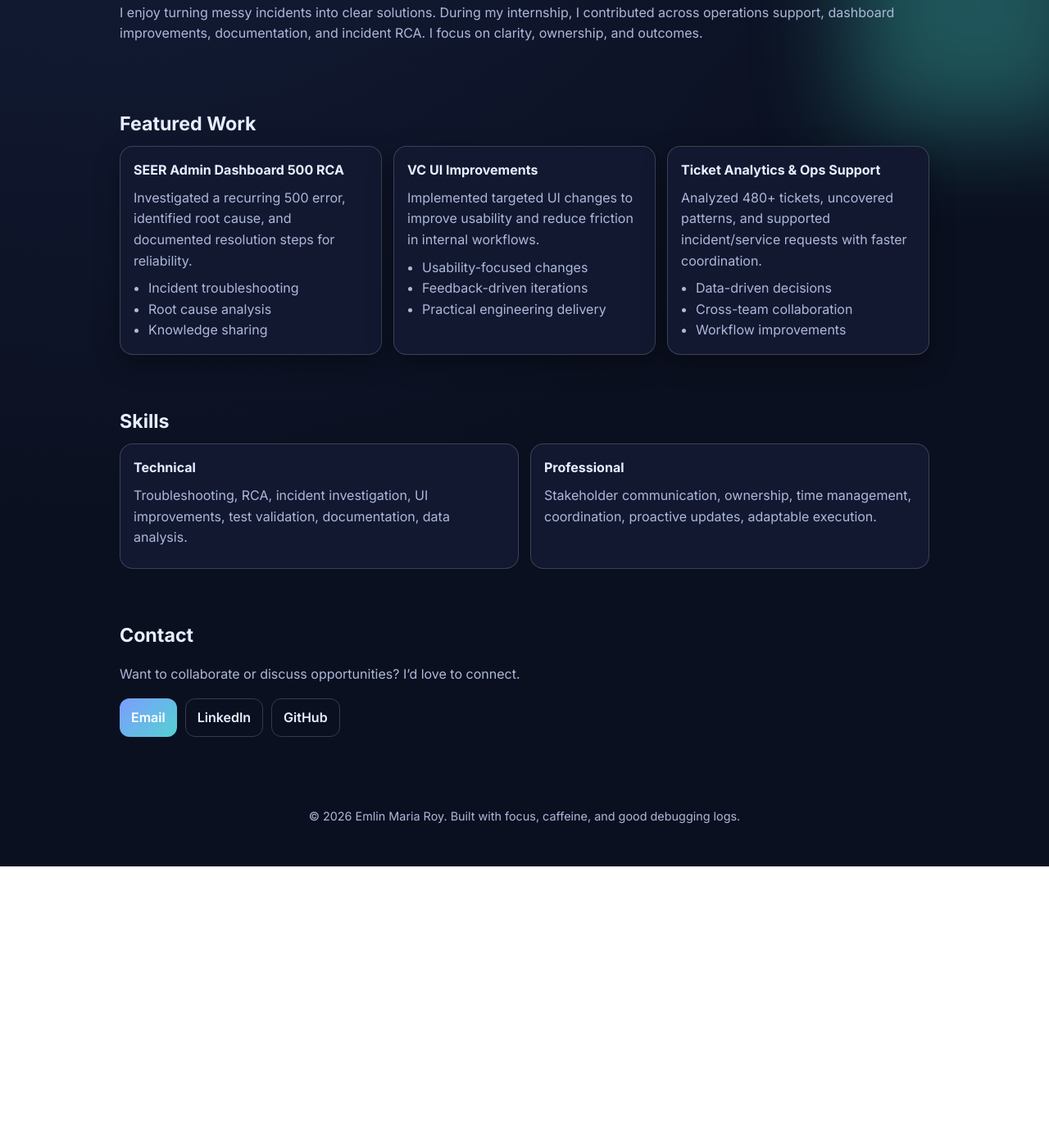
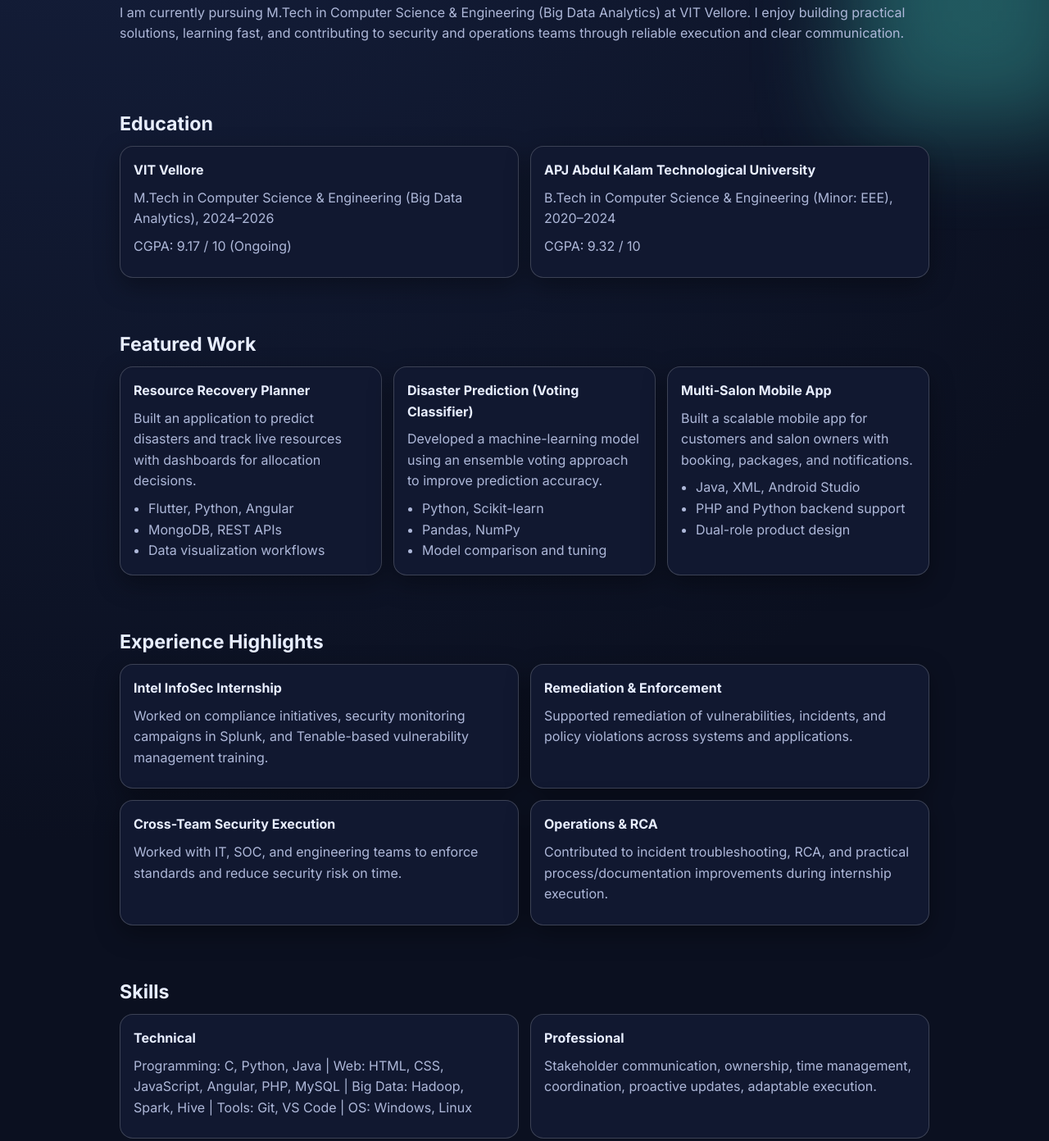
Before and after one commit to EmlinMariaRoy/portfolio, a plain HTML site: page index.html in a window 1280 px wide. Shown: the part 724-2116 px from the top of the page at 82% size. Before the commit the page ends 1781 px from the top, so only its background shows below. Drawn offline with Linux system fonts and the light colour scheme.

Commit message:
Update portfolio from resume and internship details

```diff
--- a/index.html
+++ b/index.html
@@ -18,7 +18,9 @@
     <div class="brand">EMR.</div>
     <nav>
       <a href="#about">About</a>
+      <a href="#education">Education</a>
       <a href="#projects">Projects</a>
+      <a href="#updates">Updates</a>
       <a href="#skills">Skills</a>
       <a href="#contact">Contact</a>
     </nav>
@@ -31,9 +33,9 @@
       <h1>Hi, I'm <span class="accent">Emlin Maria Roy</span></h1>
       <h2 id="typing">I solve problems, run RCA, and ship practical improvements.</h2>
       <p class="subtext">
-        Remediation and Enforcement Engineer Intern with hands-on experience in
-        troubleshooting production issues, performing root cause analysis, and
-        improving internal dashboards and workflows.
+        Self-motivated engineer with a strong interest in security, data-driven problem solving,
+        and practical software delivery. Currently working as an intern in Intel InfoSec on
+        remediation, compliance, and vulnerability management initiatives.
       </p>
       <div class="hero-actions">
         <a class="btn primary" href="#projects">View Work</a>
@@ -49,41 +51,79 @@
     <section id="about" class="section reveal">
       <h3>About Me</h3>
       <p>
-        I enjoy turning messy incidents into clear solutions. During my internship, I contributed
-        across operations support, dashboard improvements, documentation, and incident RCA.
-        I focus on clarity, ownership, and outcomes.
+        I am currently pursuing M.Tech in Computer Science & Engineering (Big Data Analytics)
+        at VIT Vellore. I enjoy building practical solutions, learning fast, and contributing to
+        security and operations teams through reliable execution and clear communication.
       </p>
+    </section>
+
+    <section id="education" class="section reveal">
+      <h3>Education</h3>
+      <div class="grid cards-2">
+        <article class="card glass">
+          <h4>VIT Vellore</h4>
+          <p>M.Tech in Computer Science & Engineering (Big Data Analytics), 2024–2026</p>
+          <p>CGPA: 9.17 / 10 (Ongoing)</p>
+        </article>
+        <article class="card glass">
+          <h4>APJ Abdul Kalam Technological University</h4>
+          <p>B.Tech in Computer Science & Engineering (Minor: EEE), 2020–2024</p>
+          <p>CGPA: 9.32 / 10</p>
+        </article>
+      </div>
     </section>
 
     <section id="projects" class="section reveal">
       <h3>Featured Work</h3>
       <div class="grid cards-3">
         <article class="card glass">
-          <h4>SEER Admin Dashboard 500 RCA</h4>
-          <p>Investigated a recurring 500 error, identified root cause, and documented resolution steps for reliability.</p>
+          <h4>Resource Recovery Planner</h4>
+          <p>Built an application to predict disasters and track live resources with dashboards for allocation decisions.</p>
           <ul>
-            <li>Incident troubleshooting</li>
-            <li>Root cause analysis</li>
-            <li>Knowledge sharing</li>
+            <li>Flutter, Python, Angular</li>
+            <li>MongoDB, REST APIs</li>
+            <li>Data visualization workflows</li>
           </ul>
         </article>
         <article class="card glass">
-          <h4>VC UI Improvements</h4>
-          <p>Implemented targeted UI changes to improve usability and reduce friction in internal workflows.</p>
+          <h4>Disaster Prediction (Voting Classifier)</h4>
+          <p>Developed a machine-learning model using an ensemble voting approach to improve prediction accuracy.</p>
           <ul>
-            <li>Usability-focused changes</li>
-            <li>Feedback-driven iterations</li>
-            <li>Practical engineering delivery</li>
+            <li>Python, Scikit-learn</li>
+            <li>Pandas, NumPy</li>
+            <li>Model comparison and tuning</li>
           </ul>
         </article>
         <article class="card glass">
-          <h4>Ticket Analytics & Ops Support</h4>
-          <p>Analyzed 480+ tickets, uncovered patterns, and supported incident/service requests with faster coordination.</p>
+          <h4>Multi-Salon Mobile App</h4>
+          <p>Built a scalable mobile app for customers and salon owners with booking, packages, and notifications.</p>
           <ul>
-            <li>Data-driven decisions</li>
-            <li>Cross-team collaboration</li>
-            <li>Workflow improvements</li>
+            <li>Java, XML, Android Studio</li>
+            <li>PHP and Python backend support</li>
+            <li>Dual-role product design</li>
           </ul>
+        </article>
+      </div>
+    </section>
+
+    <section id="updates" class="section reveal">
+      <h3>Experience Highlights</h3>
+      <div class="grid cards-2">
+        <article class="card glass">
+          <h4>Intel InfoSec Internship</h4>
+          <p>Worked on compliance initiatives, security monitoring campaigns in Splunk, and Tenable-based vulnerability management training.</p>
+        </article>
+        <article class="card glass">
+          <h4>Remediation & Enforcement</h4>
+          <p>Supported remediation of vulnerabilities, incidents, and policy violations across systems and applications.</p>
+        </article>
+        <article class="card glass">
+          <h4>Cross-Team Security Execution</h4>
+          <p>Worked with IT, SOC, and engineering teams to enforce standards and reduce security risk on time.</p>
+        </article>
+        <article class="card glass">
+          <h4>Operations & RCA</h4>
+          <p>Contributed to incident troubleshooting, RCA, and practical process/documentation improvements during internship execution.</p>
         </article>
       </div>
     </section>
@@ -93,7 +133,7 @@
       <div class="grid cards-2">
         <article class="card">
           <h4>Technical</h4>
-          <p>Troubleshooting, RCA, incident investigation, UI improvements, test validation, documentation, data analysis.</p>
+          <p>Programming: C, Python, Java | Web: HTML, CSS, JavaScript, Angular, PHP, MySQL | Big Data: Hadoop, Spark, Hive | Tools: Git, VS Code | OS: Windows, Linux</p>
         </article>
         <article class="card">
           <h4>Professional</h4>
@@ -106,9 +146,10 @@
       <h3>Contact</h3>
       <p>Want to collaborate or discuss opportunities? I’d love to connect.</p>
       <div class="contact-links">
-        <a class="btn primary" href="mailto:your.email@example.com">Email</a>
-        <a class="btn ghost" href="https://www.linkedin.com" target="_blank" rel="noreferrer">LinkedIn</a>
-        <a class="btn ghost" href="https://github.com" target="_blank" rel="noreferrer">GitHub</a>
+        <a class="btn primary" href="mailto:emlinmariaroy@gmail.com">Email</a>
+        <a class="btn ghost" href="tel:+918848543301">Phone</a>
+        <a class="btn ghost" href="https://www.linkedin.com/in/emlin-maria-roy-9880701bb" target="_blank" rel="noreferrer">LinkedIn</a>
+        <a class="btn ghost" href="https://github.com/EmlinMariaRoy" target="_blank" rel="noreferrer">GitHub</a>
       </div>
     </section>
   </main>
```
Also changed, not shown: resume1.7.extracted.txt (added), 1 other file.
